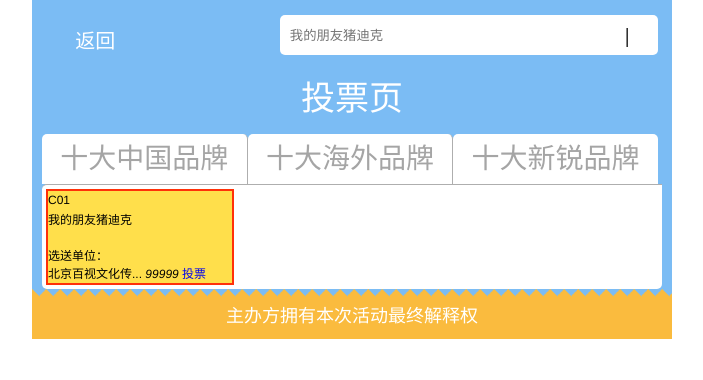
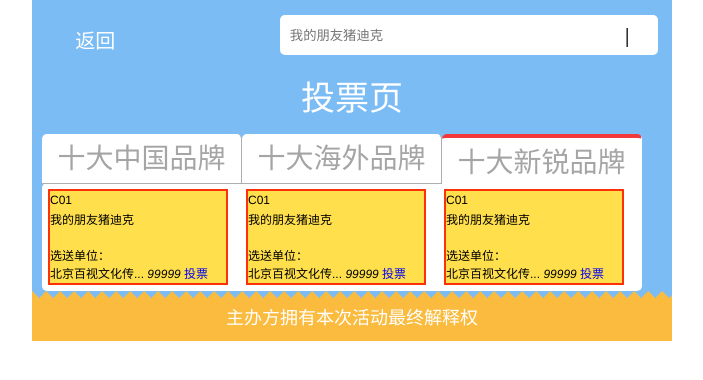
Before and after one commit to cat-kun/vote20150717, a plain HTML site: page votes.html in a window 1280 px wide. Shown: the whole page, without its empty margins (288-991 px from the left). Drawn offline with Linux system fonts and the light colour scheme; a web font is replaced by a local one.

Commit message:
修改投票页面列表页

```diff
--- a/css/votes.css
+++ b/css/votes.css
@@ -8,10 +8,14 @@
 #header .searchBox .iconfont{font-size: 22px;}
 .main h3.title{text-align: center;color: #fff;font-size: 34px;font-family: 'hylxtt';font-weight: normal;margin: 10px 0;}
 .mainList{margin: 0 10px;}
-.mainList .nav a{color: #a5a5a5;width: 33%;float: left;text-align: center;font-size: .7rem;font-family: 'hylxtt';border-right: 1px solid #aeaeae;background-color: #fff;border-radius: 5px 5px 0 0/ 5px 5px 0 0;height: 50px;line-height: 50px;}
-.mainList .nav a:last-of-type{border: none;}
+.mainList .nav{width: 15rem;}
+.mainList .nav a{color: #a5a5a5;width: 5rem;float: left;text-align: center;font-size: .7rem;font-family: 'hylxtt';border-right: 1px solid #aeaeae;background-color: #fff;border-radius: 5px 5px 0 0/ 5px 5px 0 0;height: 50px;line-height: 50px;border-bottom: 1px solid #aeaeae;box-sizing: border-box;}
+.mainList .nav a:last-of-type{border-right: 1px solid transparent;border-bottom: none;}
+.mainList .nav .current{border-top: 4px solid #f3393a;}
 /*.mainList{border: 1px solid #aeaeae;overflow: hidden;}*/
-.mainCont ul{border-top: 1px solid #aeaeae;overflow: hidden;padding: 4px;background-color: #fff;border-radius: 5px 0 5px 5px/ 5px 0 5px 5px;box-sizing: border-box;}
-.mainCont li{width: 30%;float: left;border: 2px solid #ff3108;background-color: #ffdf4b;}
+.mainCont{margin-top: -1px;width: 15rem;}
+.mainCont ul{/*border-top: 1px solid #aeaeae;overflow: hidden;*/padding: 6px;background-color: #fff;border-radius: 5px 0 5px 5px/ 5px 0 5px 5px;box-sizing: border-box;}
+.mainCont li{width: 30%;float: left;border: 2px solid #ff3108;background-color: #ffdf4b;margin-right: 6px;margin-right: 3%;}
+.mainCont li:last-of-type{margin-right: 0;}
 /*.mainList .nav,.mainCont{background-color: #fff;}*/
 .mainCont .num{width: 43px;height: 20px;}
--- a/votes.html
+++ b/votes.html
@@ -51,6 +51,30 @@ window.onload = window.onresize = function (){
 							<a href="javascript:" class="vote_btn">投票</a>
 						</div>
 					</li>
+					<li>
+						<div class="num">C01</div>
+						<div class="itemBox">
+							<p class="title">我的朋友猪迪克</p>
+							<div class="itemImg"><img src="" alt=""></div>
+							<p class="itemTxt">选送单位：</p>
+							<span class="itemTxt2">北京百视文化传...</span>
+							<i class="heart"></i>
+							<em>99999</em>
+							<a href="javascript:" class="vote_btn">投票</a>
+						</div>
+					</li>
+					<li>
+						<div class="num">C01</div>
+						<div class="itemBox">
+							<p class="title">我的朋友猪迪克</p>
+							<div class="itemImg"><img src="" alt=""></div>
+							<p class="itemTxt">选送单位：</p>
+							<span class="itemTxt2">北京百视文化传...</span>
+							<i class="heart"></i>
+							<em>99999</em>
+							<a href="javascript:" class="vote_btn">投票</a>
+						</div>
+					</li>
 				</ul>
 			</div>
 		</div>
```
